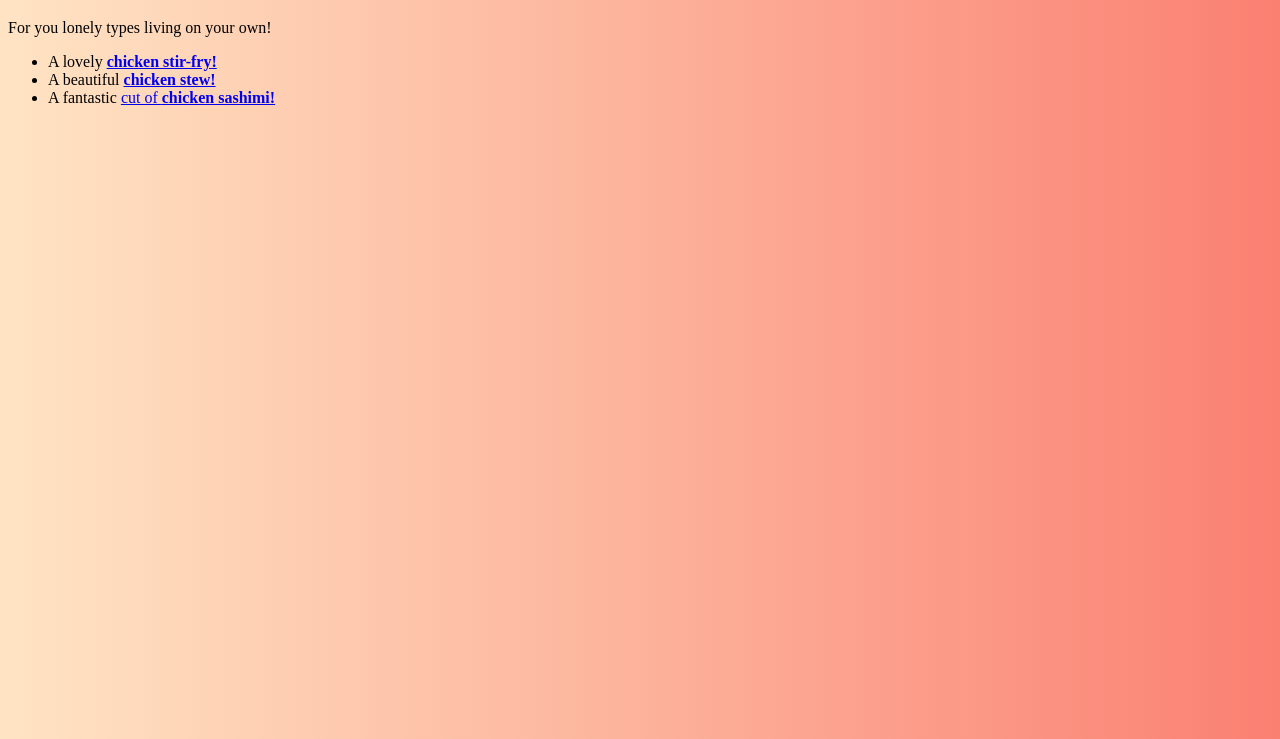
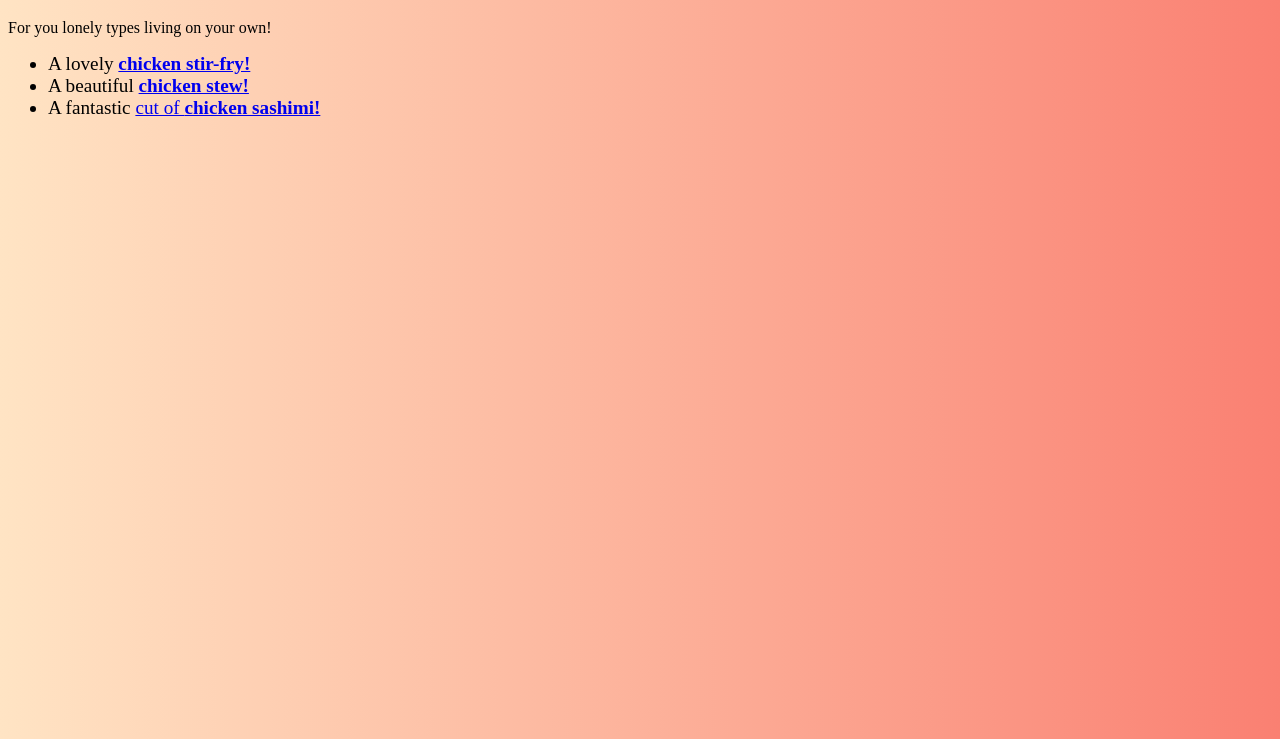
Before and after one commit to OwlHerring/odin-recipes, a plain HTML site: page index.html in a window 1280 px wide. Shown: the part 61-800 px from the top of the page. Drawn offline with Linux system fonts and the light colour scheme.

Commit message:
Change stylesheet to alter font and list item size

```diff
--- a/style.css
+++ b/style.css
@@ -1,3 +1,10 @@
 body {
     background-image: repeating-linear-gradient(90deg, bisque, salmon);
 }
+
+* {
+    font-family:'Times New Roman', Times, serif;
+}
+li {
+    font-size: larger;
+}
```
